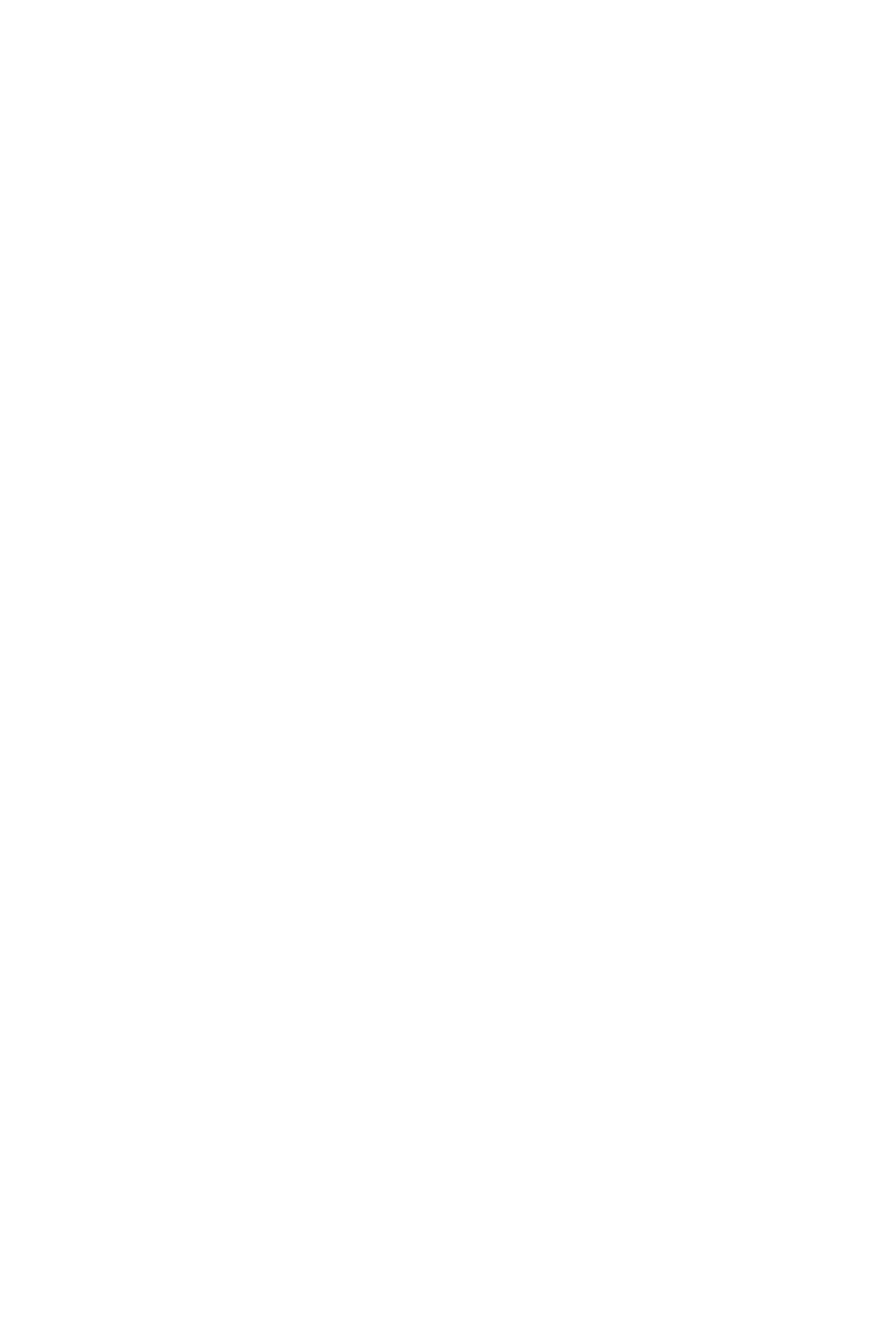
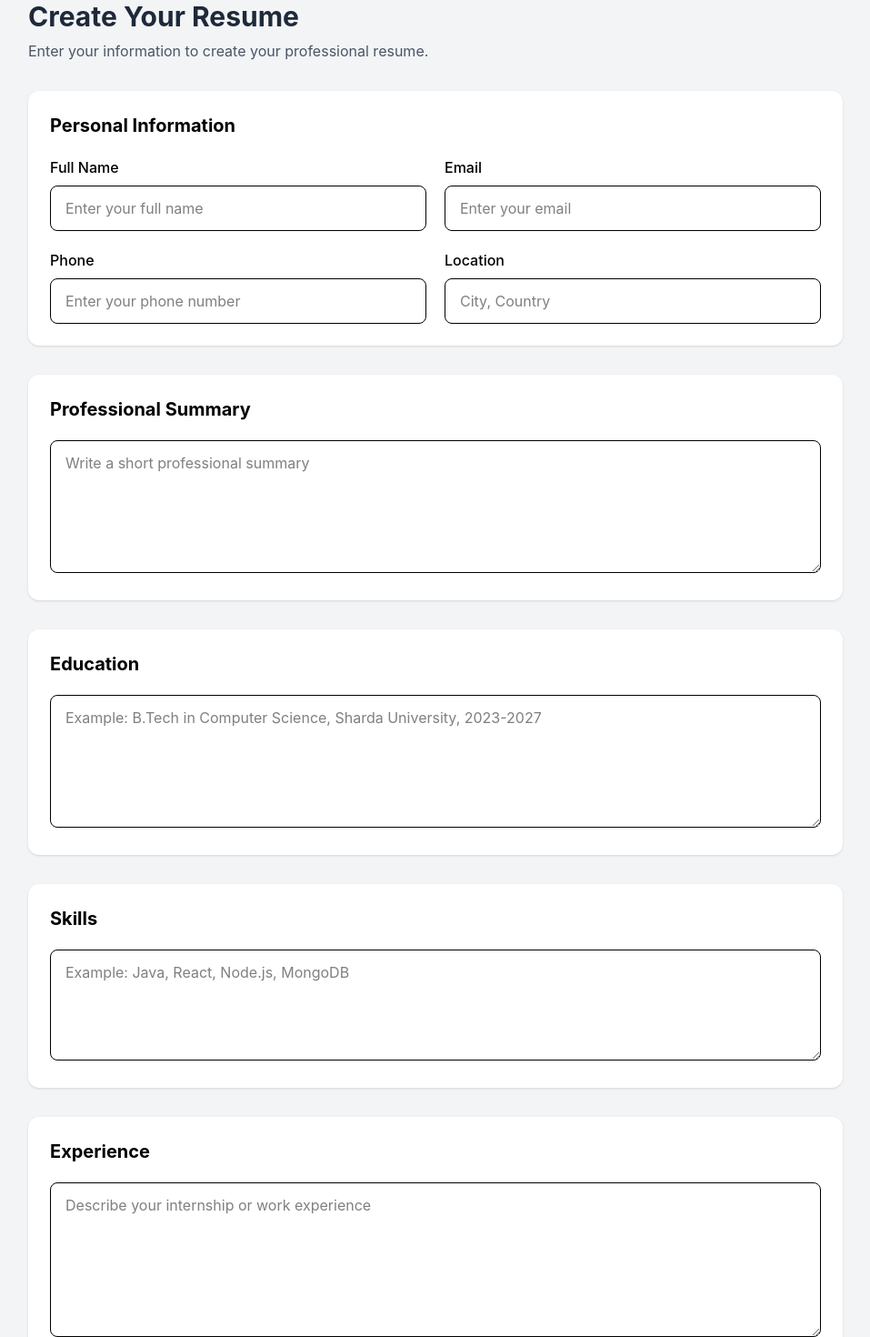
Before and after one commit to vindhyachal1928/ResumeBuilderSaaS, a React (Vite) app in the folder client/: page /create-resume in a window 1280 px wide. Before the commit this address had no page. Shown: the part 40-1510 px from the top of the page at 91% size, without its empty margins (161-1118 px from the left). Before the commit the page ends 800 px from the top, so only its background shows below. Built offline with nearby package versions, Linux system fonts and the light colour scheme; sample sign-in values are in the browser's storage.

Commit message:
Day:17 add resume creation form

```diff
--- a/client/src/App.jsx
+++ b/client/src/App.jsx
@@ -6,6 +6,7 @@ import Login from "./pages/Login";
 import Signup from "./pages/Signup";
 import Dashboard from "./pages/Dashboard";
 import ProtectedRoute from "./components/ProtectedRoute";
+import CreateResume from "./pages/CreateResume";
 
 function App() {
   return (
@@ -20,6 +21,7 @@ function App() {
         <Route path="/Signup" element={<Signup/>}/>
 
         <Route path="/dashboard" element={ <ProtectedRoute> <Dashboard /> </ProtectedRoute> } />
+        <Route path="/create-resume" element={ <ProtectedRoute> <CreateResume /> </ProtectedRoute> } />
 
       </Routes>
 
--- /dev/null
+++ b/client/src/pages/CreateResume.jsx
@@ -0,0 +1,227 @@
+import { useState } from "react";
+
+function CreateResume() {
+  const [formData, setFormData] = useState({
+    fullName: "",
+    email: "",
+    phone: "",
+    location: "",
+    summary: "",
+    skills: "",
+    experience: "",
+    education: "",
+    projects: "",
+  });
+
+  const handleChange = (event) => {
+    setFormData({
+      ...formData,
+      [event.target.name]: event.target.value,
+    });
+  };
+
+  const handleSubmit = (event) => {
+    event.preventDefault();
+
+    console.log("Resume Data:", formData);
+
+    alert("Resume information saved!");
+  };
+
+  return (
+    <div className="min-h-screen bg-gray-100 px-4 py-10">
+
+      <div className="mx-auto max-w-4xl">
+
+        <h1 className="text-3xl font-bold text-gray-800">
+          Create Your Resume
+        </h1>
+
+        <p className="mt-2 text-gray-600">
+          Enter your information to create your professional resume.
+        </p>
+
+        <form
+          onSubmit={handleSubmit}
+          className="mt-8 space-y-8"
+        >
+
+          {/* Personal Information */}
+          <section className="rounded-xl bg-white p-6 shadow-sm">
+
+            <h2 className="text-xl font-bold">
+              Personal Information
+            </h2>
+
+            <div className="mt-5 grid gap-5 md:grid-cols-2">
+
+              <div>
+                <label className="mb-2 block font-medium">
+                  Full Name
+                </label>
+
+                <input
+                  type="text"
+                  name="fullName"
+                  value={formData.fullName}
+                  onChange={handleChange}
+                  placeholder="Enter your full name"
+                  className="w-full rounded-lg border px-4 py-3 outline-none focus:border-blue-600"
+                />
+              </div>
+
+              <div>
+                <label className="mb-2 block font-medium">
+                  Email
+                </label>
+
+                <input
+                  type="email"
+                  name="email"
+                  value={formData.email}
+                  onChange={handleChange}
+                  placeholder="Enter your email"
+                  className="w-full rounded-lg border px-4 py-3 outline-none focus:border-blue-600"
+                />
+              </div>
+
+              <div>
+                <label className="mb-2 block font-medium">
+                  Phone
+                </label>
+
+                <input
+                  type="tel"
+                  name="phone"
+                  value={formData.phone}
+                  onChange={handleChange}
+                  placeholder="Enter your phone number"
+                  className="w-full rounded-lg border px-4 py-3 outline-none focus:border-blue-600"
+                />
+              </div>
+
+              <div>
+                <label className="mb-2 block font-medium">
+                  Location
+                </label>
+
+                <input
+                  type="text"
+                  name="location"
+                  value={formData.location}
+                  onChange={handleChange}
+                  placeholder="City, Country"
+                  className="w-full rounded-lg border px-4 py-3 outline-none focus:border-blue-600"
+                />
+              </div>
+
+            </div>
+          </section>
+
+          {/* Professional Summary */}
+          <section className="rounded-xl bg-white p-6 shadow-sm">
+
+            <h2 className="text-xl font-bold">
+              Professional Summary
+            </h2>
+
+            <textarea
+              name="summary"
+              value={formData.summary}
+              onChange={handleChange}
+              placeholder="Write a short professional summary"
+              rows="5"
+              className="mt-5 w-full rounded-lg border px-4 py-3 outline-none focus:border-blue-600"
+            />
+
+          </section>
+
+          {/* Education */}
+          <section className="rounded-xl bg-white p-6 shadow-sm">
+
+            <h2 className="text-xl font-bold">
+              Education
+            </h2>
+
+            <textarea
+              name="education"
+              value={formData.education}
+              onChange={handleChange}
+              placeholder="Example: B.Tech in Computer Science, Sharda University, 2023-2027"
+              rows="5"
+              className="mt-5 w-full rounded-lg border px-4 py-3 outline-none focus:border-blue-600"
+            />
+
+          </section>
+
+          {/* Skills */}
+          <section className="rounded-xl bg-white p-6 shadow-sm">
+
+            <h2 className="text-xl font-bold">
+              Skills
+            </h2>
+
+            <textarea
+              name="skills"
+              value={formData.skills}
+              onChange={handleChange}
+              placeholder="Example: Java, React, Node.js, MongoDB"
+              rows="4"
+              className="mt-5 w-full rounded-lg border px-4 py-3 outline-none focus:border-blue-600"
+            />
+
+          </section>
+
+          {/* Experience */}
+          <section className="rounded-xl bg-white p-6 shadow-sm">
+
+            <h2 className="text-xl font-bold">
+              Experience
+            </h2>
+
+            <textarea
+              name="experience"
+              value={formData.experience}
+              onChange={handleChange}
+              placeholder="Describe your internship or work experience"
+              rows="6"
+              className="mt-5 w-full rounded-lg border px-4 py-3 outline-none focus:border-blue-600"
+            />
+
+          </section>
+
+          {/* Projects */}
+          <section className="rounded-xl bg-white p-6 shadow-sm">
+
+            <h2 className="text-xl font-bold">
+              Projects
+            </h2>
+
+            <textarea
+              name="projects"
+              value={formData.projects}
+              onChange={handleChange}
+              placeholder="Describe your projects"
+              rows="6"
+              className="mt-5 w-full rounded-lg border px-4 py-3 outline-none focus:border-blue-600"
+            />
+
+          </section>
+
+          {/* Submit */}
+          <button
+            type="submit"
+            className="w-full rounded-lg bg-blue-600 py-3 font-semibold text-white hover:bg-blue-700"
+          >
+            Save Resume
+          </button>
+
+        </form>
+
+      </div>
+
+    </div>
+  );
+}
+
+export default CreateResume;
--- a/client/src/pages/Dashboard.jsx
+++ b/client/src/pages/Dashboard.jsx
@@ -1,5 +1,4 @@
 import { useNavigate } from "react-router-dom";
-
 function Dashboard() {
   const navigate = useNavigate();
 
@@ -9,7 +8,7 @@ function Dashboard() {
   };
 
   const handleCreateResume = () => {
-    alert("Resume creation will be added soon!");
+  navigate("/create-resume");
   };
 
   return (
```
